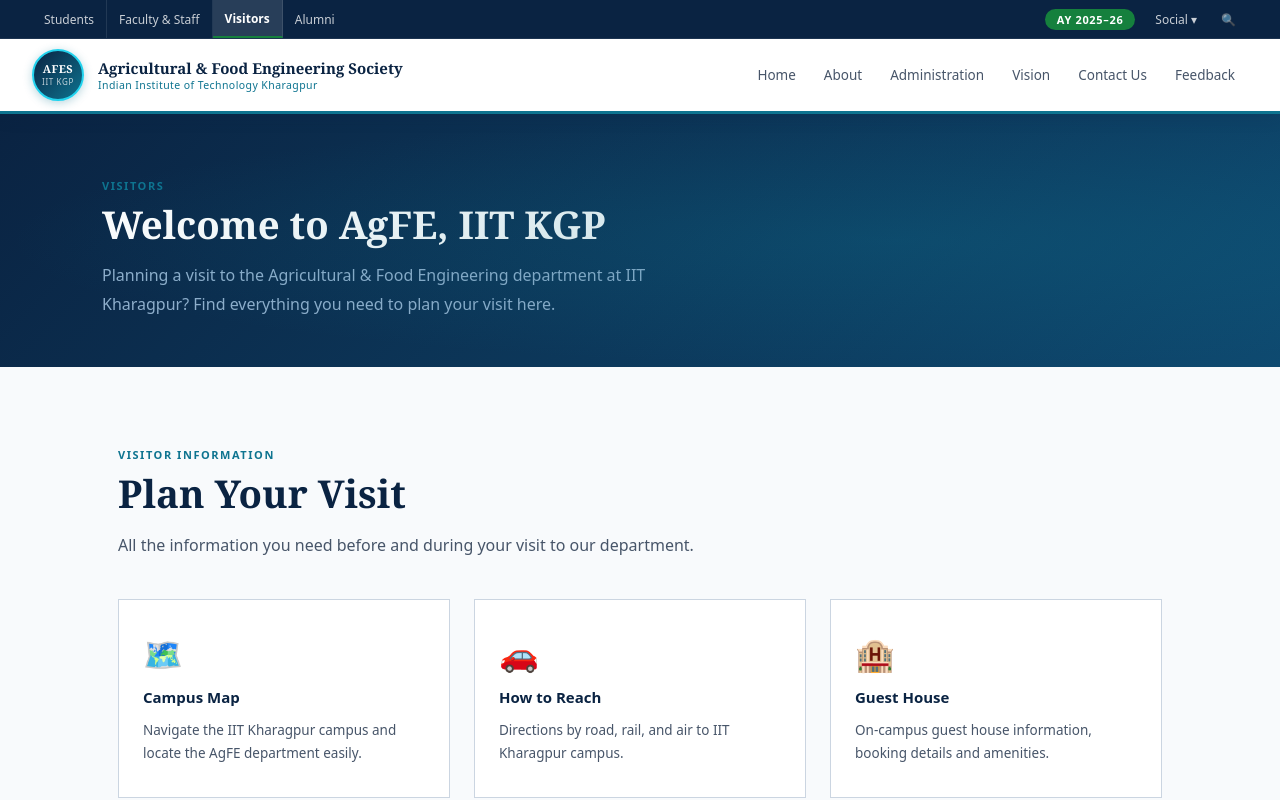
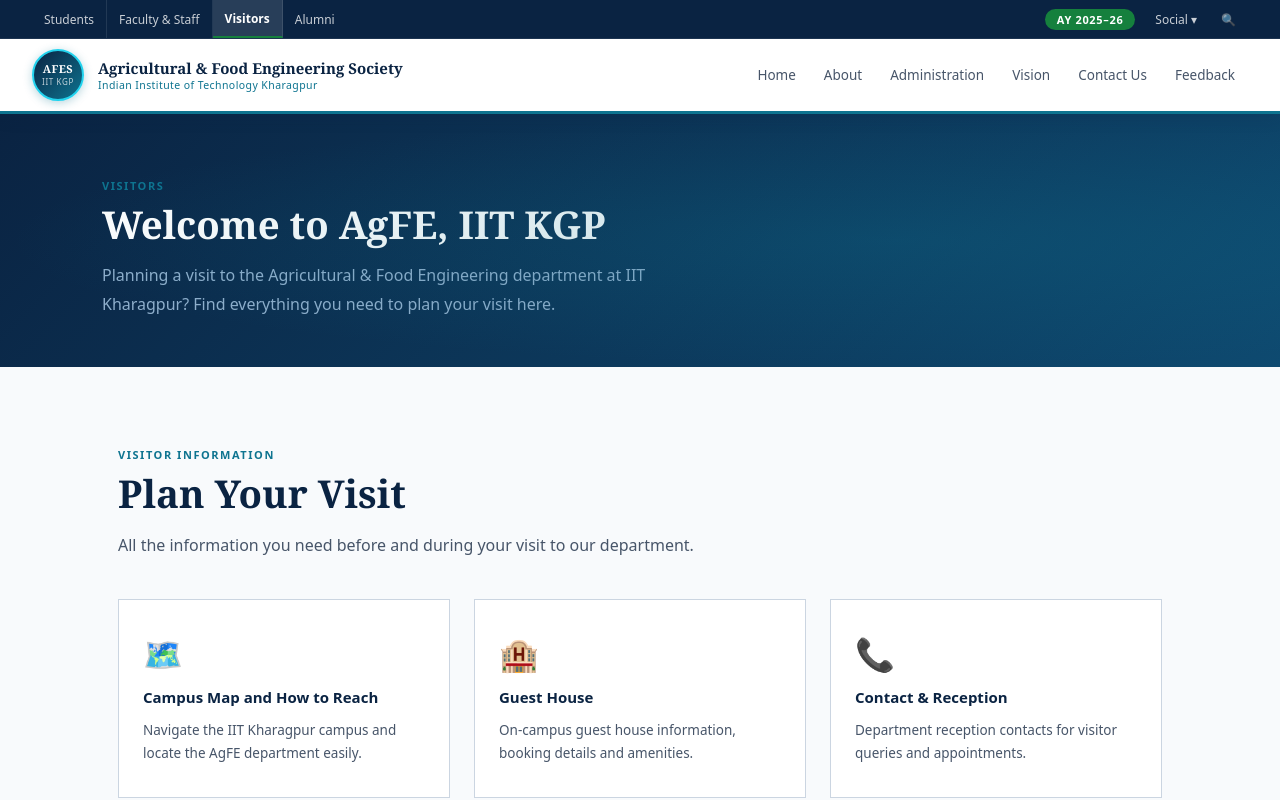
Before and after one commit to Mouli-Mandal/afes_website, a React (Vite) app: page /visitors in a window 1280 px wide. Shown: the top 800 px of the page. Built offline with nearby package versions, Linux system fonts and the light colour scheme.

Commit message:
Fix issues and add websites links to Visitos and Alumni sections

```diff
--- a/src/pages/Alumni.jsx
+++ b/src/pages/Alumni.jsx
@@ -1,12 +1,12 @@
 import styles from './Alumni.module.css'
 
 const RESOURCES = [
-  { icon: '🤝', title: 'Alumni Network', desc: 'Connect with fellow AgFE alumni across industries and geographies.' },
-  { icon: '💼', title: 'Career Opportunities', desc: 'Job postings, referrals and career opportunities shared by alumni.' },
-  { icon: '🏆', title: 'Notable Alumni', desc: 'Distinguished alumni who have made a mark in their respective fields.' },
-  { icon: '📰', title: 'Alumni Newsletter', desc: 'Stay updated with the latest news, achievements and events.' },
-  { icon: '🎓', title: 'Mentorship Program', desc: 'Volunteer as a mentor to guide current AgFE students in their careers.' },
-  { icon: '🏛️', title: 'Give Back', desc: 'Contribute to scholarships, research, and infrastructure development.' },
+  { icon: '🤝', label: 'Alumni Network', desc: 'Connect with fellow AgFE alumni across industries and geographies.', to: 'http://alumni.iitkgp.ac.in/' },
+  { icon: '💼', label: 'Career Opportunities', desc: 'Job postings, referrals and career opportunities shared by alumni.', to: 'https://iitkgp.almaconnect.com/' },
+  { icon: '🏆', label: 'Notable Alumni', desc: 'Distinguished alumni who have made a mark in their respective fields.', to: '/' },
+  { icon: '📰', label: 'Alumni Newsletter', desc: 'Stay updated with the latest news, achievements and events.', to: 'https://kgpchronicle.iitkgp.ac.in/' },
+  { icon: '🎓', label: 'Mentorship Program', desc: 'Volunteer as a mentor to guide current AgFE students in their careers.', to: '/' },
+  { icon: '🏛️', label: 'Give Back', desc: 'Contribute to scholarships, research, and infrastructure development.', to: 'http://alumni.iitkgp.ac.in/giving_back' },
 ]
 
 export default function Alumni() {
@@ -33,12 +33,19 @@ export default function Alumni() {
           Connect, mentor, and contribute to the growing AFES alumni community.
         </p>
         <div className={styles.grid}>
-          {RESOURCES.map(({ icon, title, desc }) => (
-            <div key={title} className={styles.card}>
+          {RESOURCES.map(({ icon, label, desc, to }) => (
+            <a
+              key={to}
+              href={to || '#'}
+              className={styles.card}
+              style={{ textDecoration: 'none', color: 'inherit', pointerEvents: to ? 'auto' : 'none', opacity: to ? 1 : 0.6 }}
+
+            >
+              {/* < key={title} className={styles.card}> */}
               <span className={styles.cardIcon}>{icon}</span>
-              <div className={styles.cardTitle}>{title}</div>
+              <div className={styles.cardTitle}>{label}</div>
               <div className={styles.cardDesc}>{desc}</div>
-            </div>
+            </a>
           ))}
         </div>
       </section>
--- a/src/pages/Visitors.jsx
+++ b/src/pages/Visitors.jsx
@@ -1,12 +1,12 @@
 import styles from './Visitors.module.css'
 
 const RESOURCES = [
-  { icon: '🗺️', title: 'Campus Map', desc: 'Navigate the IIT Kharagpur campus and locate the AgFE department easily.' },
-  { icon: '🚗', title: 'How to Reach', desc: 'Directions by road, rail, and air to IIT Kharagpur campus.' },
-  { icon: '🏨', title: 'Guest House', desc: 'On-campus guest house information, booking details and amenities.' },
-  { icon: '📞', title: 'Contact & Reception', desc: 'Department reception contacts for visitor queries and appointments.' },
-  { icon: '📋', title: 'Visit Guidelines', desc: 'Visitor entry procedures, security protocols and campus rules.' },
-  { icon: '🎓', title: 'Department Overview', desc: 'Learn about the Agricultural & Food Engineering department and its offerings.' },
+  { icon: '🗺️', label: 'Campus Map and How to Reach', desc: 'Navigate the IIT Kharagpur campus and locate the AgFE department easily.', to: 'https://www.iitkgp.ac.in/how-to-reach' },
+  // { icon: '🚗', label: '', desc: 'Directions by road, rail, and air to IIT Kharagpur campus.', to: '/' },
+  { icon: '🏨', label: 'Guest House', desc: 'On-campus guest house information, booking details and amenities.', to: 'http://alumni.iitkgp.ac.in/alumni_services' },
+  { icon: '📞', label: 'Contact & Reception', desc: 'Department reception contacts for visitor queries and appointments.', to: '/' },
+  { icon: '📋', label: 'Visit Guidelines', desc: 'Visitor entry procedures, security protocols and campus rules.', to: '/' },
+  { icon: '🎓', label: 'Department Overview', desc: 'Learn about the Agricultural & Food Engineering department and its offerings.', to: 'https://www.iitkgp.ac.in/department/AG' },
 ]
 
 export default function Visitors() {
@@ -33,12 +33,20 @@ export default function Visitors() {
           All the information you need before and during your visit to our department.
         </p>
         <div className={styles.grid}>
-          {RESOURCES.map(({ icon, title, desc }) => (
-            <div key={title} className={styles.card}>
+          {RESOURCES.map(({ icon, label, desc, to }) => (
+            <a
+              key={to}
+              href={to || '#'}
+              className={styles.card}
+              teaget="_blank"
+              rel=""
+              style={{ textDecoration: 'none', color: 'inherit', pointerEvents: to ? 'auto' : 'none', opacity: to ? 1 : 0.6 }}
+            >
+              {/* <div key={title} className={styles.card}> */}
               <span className={styles.cardIcon}>{icon}</span>
-              <div className={styles.cardTitle}>{title}</div>
+              <div className={styles.cardTitle}>{label}</div>
               <div className={styles.cardDesc}>{desc}</div>
-            </div>
+            </a>
           ))}
         </div>
       </section>
```
